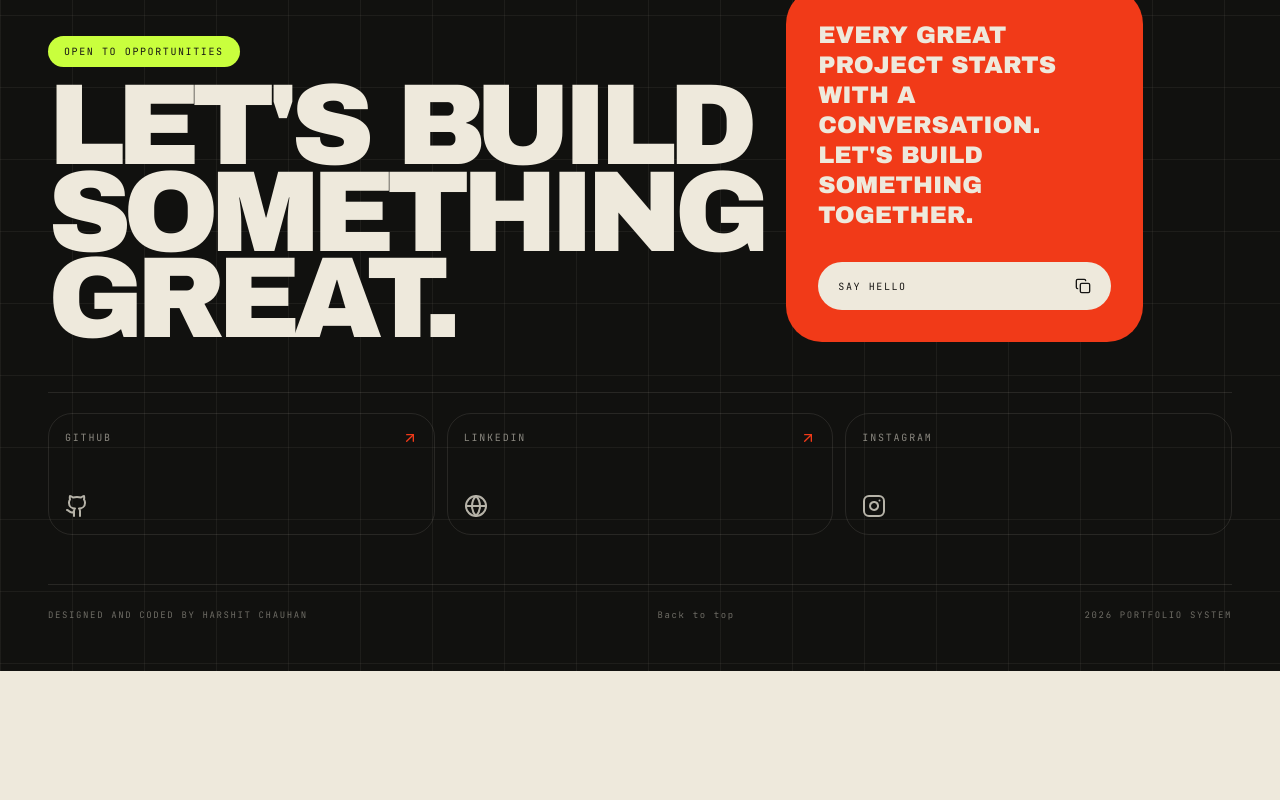
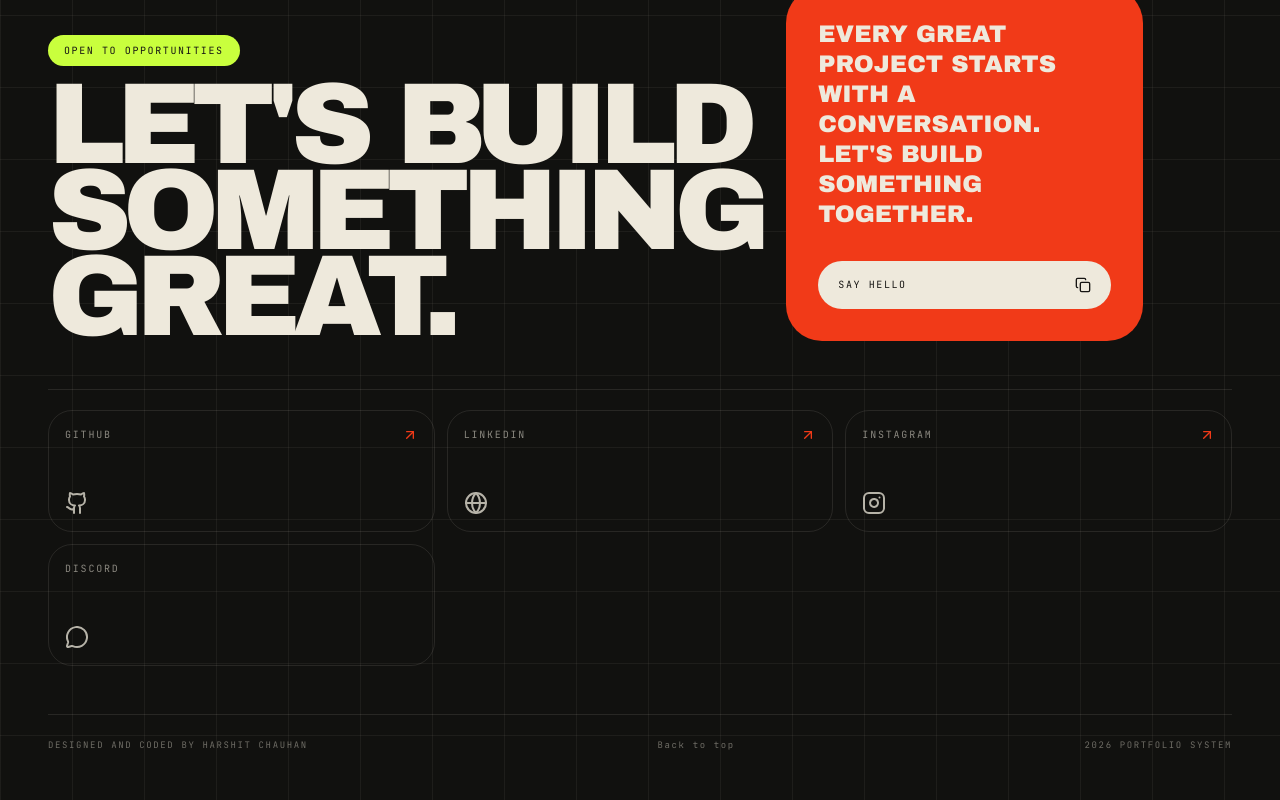
Before and after one commit to harsh4k/portfolio, a React (Vite) app: page / in a window 1280 px wide. Shown: the part 6096-6896 px from the top of the page. Before the commit the page ends 6767 px from the top, so only its background shows below. Built offline with nearby package versions, Linux system fonts and the light colour scheme.

Commit message:
update social links: linkedin url, instagram handle/direct link, add discord copy

```diff
--- a/src/components/Contact.tsx
+++ b/src/components/Contact.tsx
@@ -1,6 +1,6 @@
 import { useState } from "react";
 import { motion } from "motion/react";
-import { ArrowUpRight, Copy, Github, Globe, Instagram, MapPin } from "lucide-react";
+import { ArrowUpRight, Copy, Github, Globe, Instagram, MapPin, MessageCircle } from "lucide-react";
 
 export default function Contact() {
   const [copied, setCopied] = useState<string | null>(null);
@@ -17,14 +17,21 @@ export default function Contact() {
       label: "LINKEDIN",
       icon: Globe,
       address: "Harshit Chauhan",
-      url: "https://www.linkedin.com/in/harshit-chauhan/",
+      url: "https://www.linkedin.com/in/harshit-chauhan-17a898364/",
       copy: false,
     },
     {
       label: "INSTAGRAM",
       icon: Instagram,
-      address: "@harshit_chauhan",
-      url: "https://www.instagram.com/harshit_chauhan/",
+      address: "@harshaintokay",
+      url: "https://www.instagram.com/harshaintokay/?hl=en",
+      copy: false,
+    },
+    {
+      label: "DISCORD",
+      icon: MessageCircle,
+      address: "@harshaintokay",
+      url: "",
       copy: true,
     },
   ];
```
